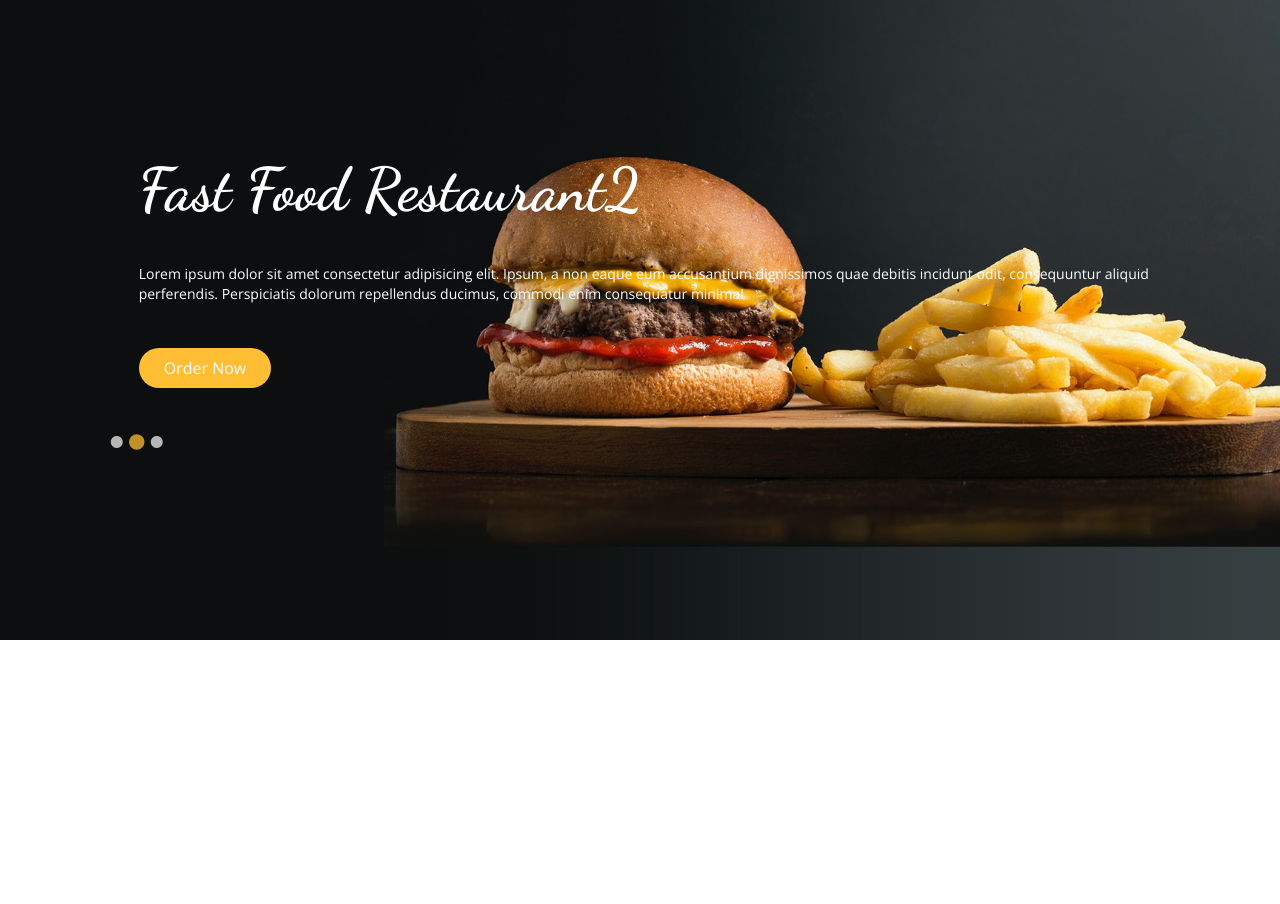
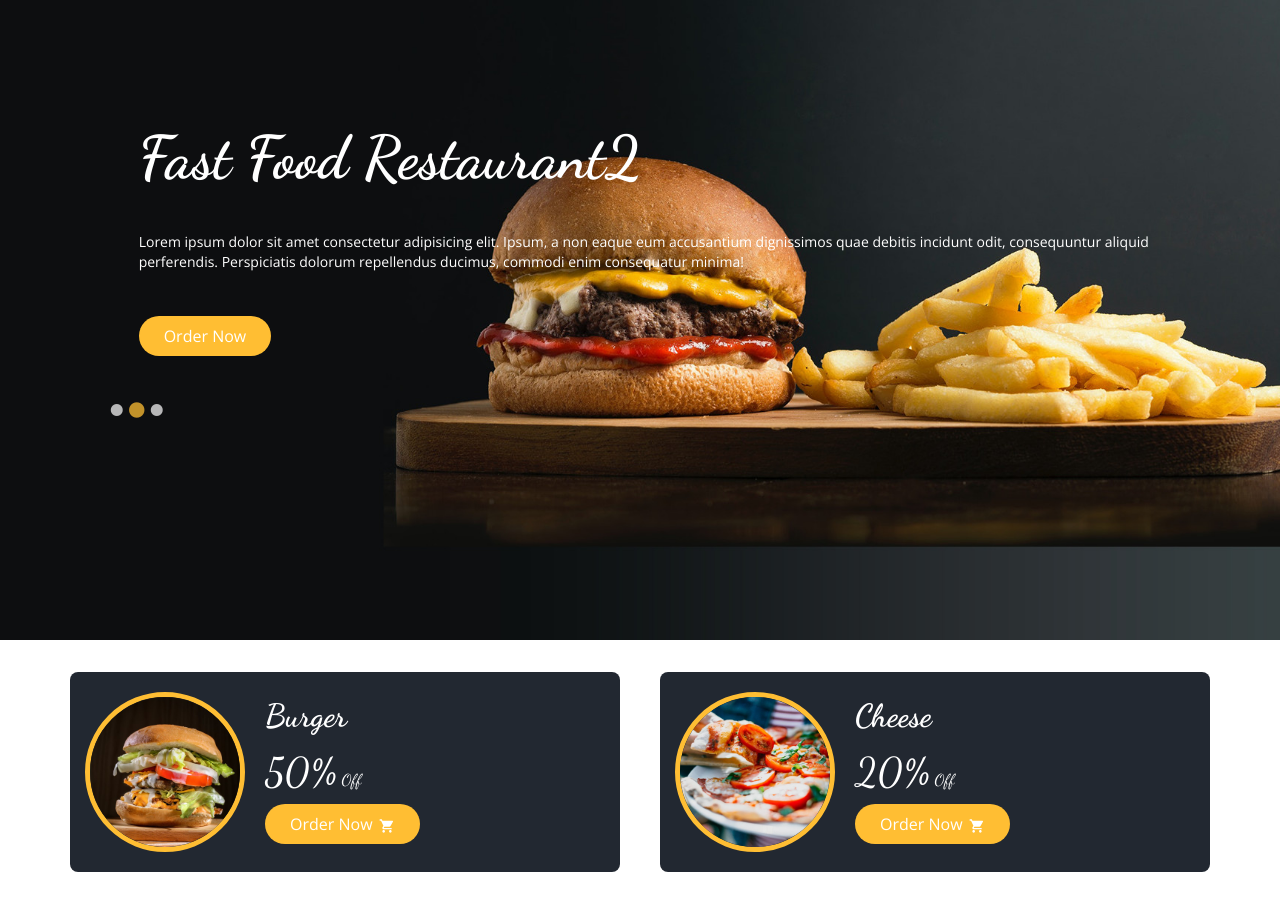
Before and after one commit to HuseyinKaraman/nextjs-food-ordering, a Next.js app: page / in a window 1280 px wide. Shown: the part 160-1064 px from the top of the page. Before the commit the page ends 800 px from the top, so only its background shows below. Built offline with nearby package versions, Linux system fonts and the light colour scheme.

Commit message:
Campaings Component adding

```diff
--- /dev/null
+++ b/components/Campaings.jsx
@@ -0,0 +1,32 @@
+import Image from "next/image";
+import Title from "./ui/Title";
+import {MdShoppingCart} from "react-icons/md"
+
+const CampaingItem = ({imageName,title,discount}) => {
+    return (
+        <div className="bg-secondray flex flex-1 rounded-lg py-5 px-[10px] md:px-[15px]">
+            <div className="relative w-40 h-40 mr-5 border-[5px] border-primary rounded-full overflow-hidden">
+                <Image layout="fill" alt="" src={`/images/${imageName}`} objectFit="cover" className="hover:scale-110 transition-all"/>
+            </div>
+            <div className="text-white">
+                <Title addClass={"text-[32px]"}>{title}</Title>
+                <p className="font-dancing my-[2px]">
+                    <span className="text-[40px]">{discount}%</span>
+                    <span className="inline-block ml-1">Off</span>
+                </p>
+                <button className="btn font-sans"> Order Now <MdShoppingCart className="inline-block ml-[2px]" /></button>
+            </div>
+        </div>
+    );
+};
+
+const Campaings = () => {
+    return (
+        <div className="flex justify-between mx-2 sm:container py-8 sm:mx-auto sm:gap-x-10 gap-y-3 flex-col md:flex-row">
+         <CampaingItem imageName="o1.jpg" title={"Burger"} discount={50}/>
+            <CampaingItem imageName="o2.jpg" title={"Cheese"} discount={20}/>
+        </div>
+    );
+};
+
+export default Campaings;
--- a/components/Carousel.jsx
+++ b/components/Carousel.jsx
@@ -22,7 +22,7 @@ const Carousel = () => {
             </div>
             <Slider {...settings} className="mx-auto w-10/12">
                 <div className="">
-                    <div className="ml-8 text-white flex flex-col items-start gap-y-10 mt-[30%] short:mt-[110px]">
+                    <div className="ml-8 text-white flex flex-col items-start gap-y-10 mt-72 short:mt-[140px]">
                         <Title addClass={"text-6xl"}>Fast Food Restaurant</Title>
                         <p className="my-1 text-sm font-sans">
                             Lorem ipsum dolor sit amet consectetur adipisicing elit. Ipsum, a non eaque eum accusantium
@@ -33,7 +33,7 @@ const Carousel = () => {
                     </div>
                 </div>
                 <div className="">
-                    <div className="ml-8 text-white flex flex-col items-start gap-y-10  mt-[30%] short:mt-[110px]">
+                    <div className="ml-8 text-white flex flex-col items-start gap-y-10  mt-72 short:mt-[140px]">
                         <Title addClass={"text-6xl"}>Fast Food Restaurant2 </Title>
                         <p className="my-1 text-sm font-sans">
                             Lorem ipsum dolor sit amet consectetur adipisicing elit. Ipsum, a non eaque eum accusantium
@@ -44,7 +44,7 @@ const Carousel = () => {
                     </div>
                 </div>
                 <div className="">
-                    <div className="ml-8 text-white flex flex-col items-start gap-y-10  mt-[30%] short:mt-[110px]">
+                    <div className="ml-8 text-white flex flex-col items-start gap-y-10  mt-72 short:mt-[140px]">
                         <Title addClass={"text-6xl"}>Fast Food Restaurant2 </Title>
                         <p className="my-1 text-sm font-sans">
                             Lorem ipsum dolor sit amet consectetur adipisicing elit. Ipsum, a non eaque eum accusantium
--- a/pages/home/index.jsx
+++ b/pages/home/index.jsx
@@ -1,10 +1,12 @@
 import React from "react";
 import Carousel from "../../components/Carousel";
+import Campaings from "../../components/Campaings";
 
 const Index = () => {
     return (
-        <div className="relative z-10">
+        <div>
             <Carousel />
+            <Campaings/>
         </div>
     );
 };
--- a/styles/globals.css
+++ b/styles/globals.css
@@ -12,7 +12,7 @@ body {
 }
 
 .btn {
-    @apply bg-primary rounded-3xl px-[25px] py-[8px] cursor-pointer hover:opacity-70 transition-all
+    @apply bg-primary rounded-full px-[25px] py-[8px] cursor-pointer hover:opacity-70 transition-all
 }
 
 .slick-dots {
```
